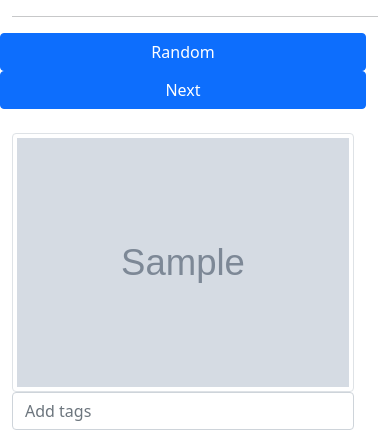
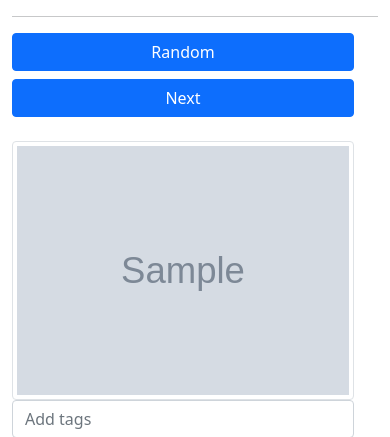
Before and after one commit to kesterallen/surlyfritter-python3, a Flask app: template surlyfritter/templates/display.html in a window 390 px wide. Shown: the part 56-493 px from the top of the page. Run offline with Flask 2, Linux system fonts and the light colour scheme; the template is opened without the code that fills it: most values are stand-ins (such as "Sample title", 1, 10 or a date in 2020); grey boxes marked "Sample" are stand-in pictures; some libraries are stand-ins or nearby versions.

Commit message:
UI improvements and quarntime upgrade

```diff
--- a/surlyfritter/quarantime.py
+++ b/surlyfritter/quarantime.py
@@ -19,7 +19,8 @@ def quarantime():
     <html>
       <h1>
         It is March {day_of_march},
-        the {day_of_quarantine} day of quarantine.
+        the {day_of_quarantine} day of quarantine
+        (<a href="https://www.wunderground.com/maps/temperature/feels-like">feels like</a> day <a href="https://twitter.com/AgnesCallard/status/1358104983909134337">4,989,384</a>).
       </h1>
     </html>
 """
--- a/surlyfritter/routes.py
+++ b/surlyfritter/routes.py
@@ -236,7 +236,7 @@ def side_by_side(img_id1:int, img_id2:int, img_id3:int):
             Picture.query(Picture.added_order == img_id2).get(),
             Picture.query(Picture.added_order == img_id3).get(),
         ]
-        return render_template('display.html', pictures=pictures)
+        return render_template('display.html', pictures=pictures, side_by_side=True)
 
 @app.route('/date/<date_str>')
 def display_date(date_str:str):
@@ -288,12 +288,17 @@ def picture_add():
                 names['fail'].append((name, err))
 
         status = "succeeded" if len(names['fail']) == 0 else "failed"
-        message = f'Your picture uploaded {status}. {names}.'
+        message = f'''
+            Your picture uploaded {status}. <br/>
+            Successful uploads {names['success']}. <br/>
+            Failed uploads {names['fail']}. <br/>
+            <a href="/p/{picture.imgp_id}">See pictures</a>
+        '''
 
         send_email(
             subject=f"Added: /p/{picture.imgp_id}",
             body=f"""
-                Added picture {picture.img_url}
+                Added picture {picture.img_url} (/p/{picture.imgp_id})
             """
         )
         return redirect(f"/picture/add?message={message}")
--- a/surlyfritter/templates/add.html
+++ b/surlyfritter/templates/add.html
@@ -36,7 +36,6 @@
         >
     {% endif %}
 
-    <!-- Everything form -->
     <form
       action="/picture/{% if edit_picture %}edit/{{edit_picture.imgp_id}}{% else %}add{% endif %}"
       method="POST" enctype="multipart/form-data"
--- a/surlyfritter/templates/display.html
+++ b/surlyfritter/templates/display.html
@@ -31,9 +31,8 @@
 
       <!-- If this is a /tags/tagname page, and it showing only the first N pictures, let the user know -->
       {% if tag_text and total_count > pictures|length %}
-        Showing only first {{pictures|length}} pictures tagged
-        <em>{{tag_text}}</em> of {{total_count}}.
-        <a href="/tags/{{tag_text}}/all">Show all</a>.
+        Showing only first {{pictures|length}} of {{total_count}} pictures tagged
+        <em>{{tag_text}}</em> -- <a href="/tags/{{tag_text}}/all">show all</a>.
         <br/>
       {% endif %}
 
@@ -60,6 +59,7 @@
               {% if picture.img_rot %} style="transform:rotate({{picture.img_rot}}deg);" {% endif %}
             >
           </a>
+
           <!-- If this is a single picture, show the forms to add comments/tags -->
           {% include 'add_tag_comment.html' %}
         </div>
--- a/surlyfritter/templates/phone_buttons.html
+++ b/surlyfritter/templates/phone_buttons.html
@@ -9,19 +9,14 @@
 {% set next_imgp_id = picture.next_pic.imgp_id if picture.next_pic else "#" %}
 
 {% if pictures|length == 1 %}
-  <div class="row d-lg-none"> <!-- Hide on screens wider than lg -->
+  <!-- Hide on screens wider than lg -->
+  <div class="d-lg-none d-grid gap-2 d-lg-block">
     {% if picture.prev_pic %}
-      <a class="btn btn-primary col-sm-3 offset-sm-1" href="/p/{{picture.prev_pic.imgp_id}}" role="button">
-        <div>Previous</div>
-      </a>
+      <a class="btn btn-primary" href="/p/{{picture.prev_pic.imgp_id}}" role="button"> Previous </a>
     {% endif %}
-    <a class="btn btn-primary col-sm-3 offset-sm-1" href="/random" role="button">
-      <div>Random</div>
-    </a>
+    <a class="btn btn-primary" href="/random" role="button"> Random </a>
     {% if picture.next_pic %}
-      <a class="right btn btn-primary col-sm-3 offset-sm-1" href="/p/{{picture.next_pic.imgp_id}}" role="button">
-        <div>Next</div>
-      </a>
+      <a class="btn btn-primary" href="/p/{{picture.next_pic.imgp_id}}" role="button"> Next </a>
     {% endif %}
   </div>
   <br/>
```
